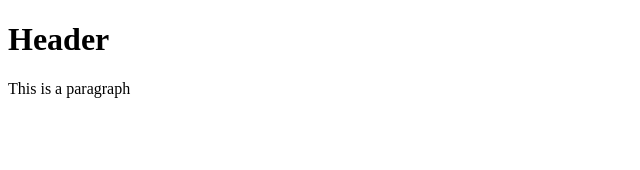
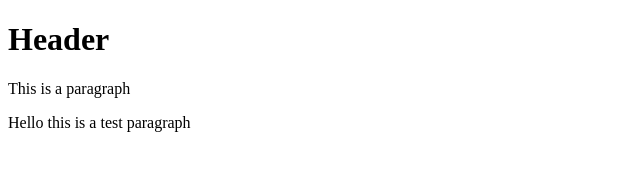
Before and after one commit to salmoreno/git-test, a website: page index.html in a window 1280 px wide. Shown: the whole page, without its empty margins (0-640 px from the left). Drawn offline with Linux system fonts and the light colour scheme.

Commit message:
fourth commit

```diff
--- a/index.html
+++ b/index.html
@@ -7,7 +7,7 @@
 	<body>
 		<h1>Header</h1>
 		<p>This is a paragraph</p>
-
+		<p>Hello this is a test paragraph</p>
 	</body>
 
 </html>
```
Also changed, not shown: package.json (added, +24 -0 lines), 2 other files.
